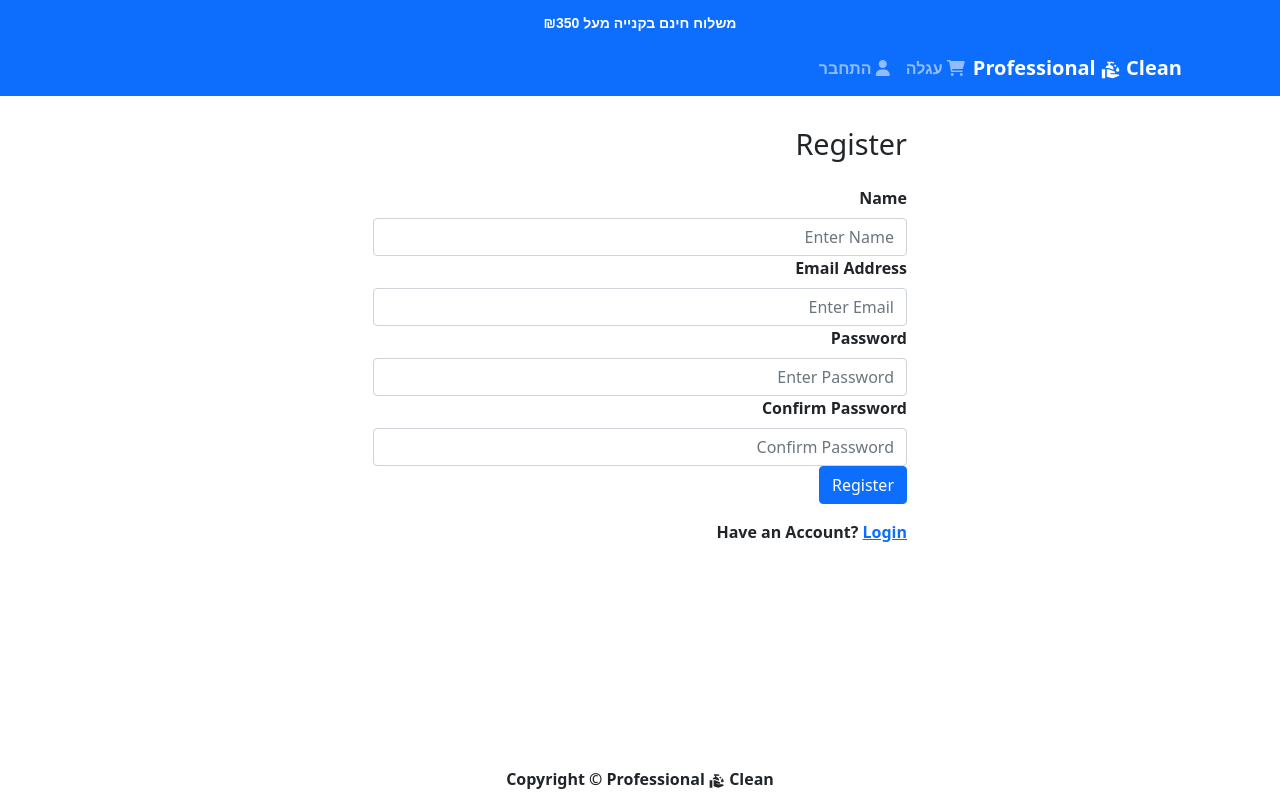
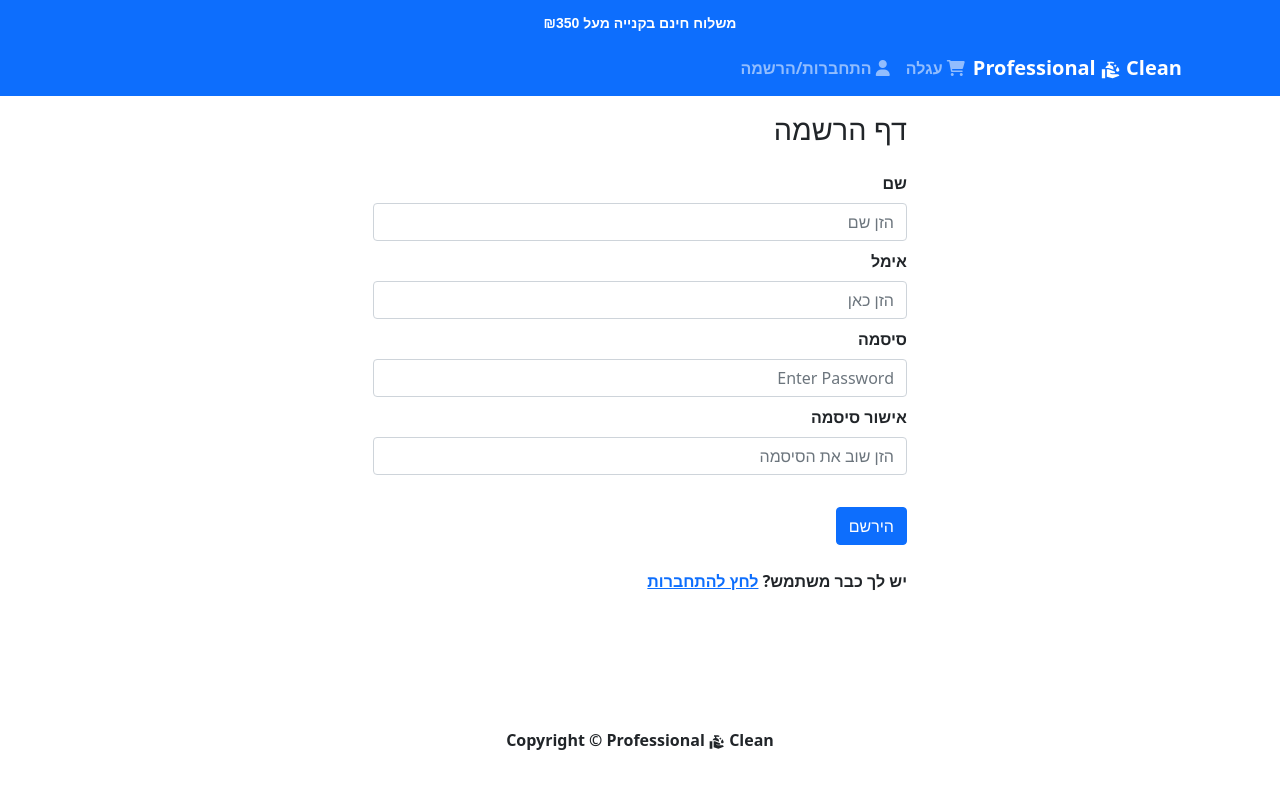
Before and after one commit to YakovTamam/Store-Project, a React (Create React App) app in the folder frontend/: page /register in a window 1280 px wide. Built offline with nearby package versions, Linux system fonts and the light colour scheme.

Commit message:
login register

```diff
--- a/frontend/src/App.css
+++ b/frontend/src/App.css
@@ -4,7 +4,7 @@
 }
 
 main {
-  min-height: 80vh;
+  min-height: 77vh;
 }
 
 body {
--- a/frontend/src/components/Footer.js
+++ b/frontend/src/components/Footer.js
@@ -7,7 +7,7 @@ const Footer = () => {
     <footer>
       <Container>
         <Row>
-          <Col className='text-center py-3'>
+          <Col className="text-center py-3">
             <strong>
               Copyright &copy; Professional <MdCleanHands /> Clean
             </strong>
--- a/frontend/src/components/Header.js
+++ b/frontend/src/components/Header.js
@@ -47,7 +47,7 @@ const Header = () => {
               ) : (
                 <LinkContainer to="/login">
                   <Nav.Link>
-                    <i className="fas fa-user"></i> התחבר
+                    <i className="fas fa-user"></i> התחברות/הרשמה
                   </Nav.Link>
                 </LinkContainer>
               )}
--- /dev/null
+++ b/frontend/src/components/NewCarousel.js
@@ -0,0 +1,41 @@
+import React, { useEffect } from "react";
+import { useDispatch, useSelector } from "react-redux";
+import { Link } from "react-router-dom";
+import { Carousel, Image } from "react-bootstrap";
+import Loader from "./Loader";
+import Message from "./Message";
+import { listTopProducts } from "../actions/productAction";
+
+export default function NewCarousel() {
+  const dispatch = useDispatch();
+
+  const productTopRated = useSelector((state) => state.productTopRated);
+  const { loading, error, products } = productTopRated;
+
+  useEffect(() => {
+    dispatch(listTopProducts());
+  }, [dispatch]);
+
+  return loading ? (
+    <Loader />
+  ) : error ? (
+    <Message variant="danger">{error}</Message>
+  ) : (
+    <>
+      <Carousel pause="hover" className="bg-dark">
+        {products.map((product) => (
+          <Carousel.Item key={product._id}>
+            <Link to={`/product/${product._id}`}>
+              <Image src={product.image} alt={product.name} fluid />
+              <Carousel.Caption className="carousel-caption">
+                <h2>
+                  {product.name} (₪{product.price})
+                </h2>
+              </Carousel.Caption>
+            </Link>
+          </Carousel.Item>
+        ))}
+      </Carousel>
+    </>
+  );
+}
--- a/frontend/src/components/NewProduct.js
+++ b/frontend/src/components/NewProduct.js
@@ -9,7 +9,7 @@ export default function NewProduct(product) {
     <button className="product-card">
       <img className="product-img" src={img} />
       <span className="product-p">₪3.86 / 100 מ"ל</span>
-      <span>₪17.90</span>
+      <span className="product-price">₪17.90</span>
       <div className="product-quantity">
         <button
           className="product-button"
--- a/frontend/src/components/product.css
+++ b/frontend/src/components/product.css
@@ -1,6 +1,6 @@
 .product-card {
-  width: 175px;
-  height: 285px;
+  width: 150px;
+  height: 280px;
   border-radius: 30px;
   display: flex;
   flex-direction: column;
@@ -21,12 +21,18 @@
   color: gray;
 }
 
+.product-price {
+  margin-right: 10px;
+  font-weight: bold;
+  font-family: fangsong;
+}
+
 .product-quantity {
   display: flex;
   height: 30px;
-  width: 75px;
-  justify-content: space-between;
-  margin-bottom: 5px;
+  width: 100%;
+  justify-content: space-around;
+  margin-bottom: 10px;
   align-items: center;
 }
 
--- a/frontend/src/index.css
+++ b/frontend/src/index.css
@@ -1,30 +1,28 @@
-main{
-  min-height: 80vh;
+main {
 }
 
 header {
-  margin-bottom: 15px;
 }
 
-.card-title{
+.card-title {
   min-height: 100px;
 }
 
-h1{
+h1 {
   font-size: 1.8rem;
   padding: 1rem 0;
 }
 
-h2{
+h2 {
   font-size: 1.4rem;
   padding: 0.5rem 0;
 }
 
-h3{
+h3 {
   padding: 1rem 0;
 }
 
-.rating span{
+.rating span {
   margin: 0.1rem;
 }
 
@@ -35,11 +33,11 @@ h3{
 
 .carousel-item-next,
 .carousel-item-prev,
-.carousel-item.active{
+.carousel-item.active {
   display: flex;
 }
 
-.carousel-caption{
+.carousel-caption {
   position: absolute;
   top: 0;
 }
@@ -51,10 +49,10 @@ h3{
 .carousel img {
   height: 300px;
   padding: 30px;
-  margin:40px;
+  margin: 40px;
   border-radius: 50%;
 }
 
-.carousel a{
+.carousel a {
   margin: 0 auto;
 }
--- a/frontend/src/screens/HomeScreen.js
+++ b/frontend/src/screens/HomeScreen.js
@@ -11,6 +11,7 @@ import { listProducts } from "../actions/productAction.js";
 import ProductsCarousel from "../components/ProductsCarousel.js";
 import { Link } from "react-router-dom";
 import NewProduct from "../components/NewProduct.js";
+import NewCarousel from "../components/NewCarousel.js";
 
 const HomeScreen = () => {
   const dispatch = useDispatch();
@@ -32,7 +33,7 @@ const HomeScreen = () => {
         keywords="electronics, buy electronics, cheap electronics"
       />
       {!keyword ? (
-        <ProductsCarousel />
+        <NewCarousel />
       ) : (
         <Link to="/" className="btn btn-outline-dark">
           חזור
--- a/frontend/src/screens/LoginScreen.js
+++ b/frontend/src/screens/LoginScreen.js
@@ -16,7 +16,7 @@ const LoginScreen = () => {
 
   const dispatch = useDispatch();
 
-  const userLogin = useSelector(state => state.userLogin);
+  const userLogin = useSelector((state) => state.userLogin);
   const { loading, error, userInfo } = userLogin;
 
   const redirect = location.search ? location.search.split("=")[1] : "/";
@@ -27,43 +27,45 @@ const LoginScreen = () => {
     }
   }, [navigate, userInfo, redirect]);
 
-  const submitHandler = e => {
+  const submitHandler = (e) => {
     e.preventDefault();
     dispatch(login(email, password));
   };
 
   return (
     <FormContainer>
-      <h1>Sign In</h1>
-      {error && <Message variant='danger'>{error}</Message>}
+      <h1>הרשמה</h1>
+      {error && <Message variant="danger">{error}</Message>}
       {loading && <Loader />}
       <Form onSubmit={submitHandler}>
-        <Form.Group controlId='email'>
-          <Form.Label>Email Address</Form.Label>
+        <Form.Group className="mb-2" controlId="email">
+          <Form.Label>דוא"ל</Form.Label>
           <Form.Control
-            type='email'
-            placeholder='Enter Email'
+            type="email"
+            placeholder="Enter Email"
             value={email}
-            onChange={e => setEmail(e.target.value)}></Form.Control>
+            onChange={(e) => setEmail(e.target.value)}
+          ></Form.Control>
         </Form.Group>
 
-        <Form.Group controlId='password'>
-          <Form.Label>Password</Form.Label>
+        <Form.Group className="mb-2" controlId="password">
+          <Form.Label>סיסמה</Form.Label>
           <Form.Control
-            type='password'
-            placeholder='Enter Password'
+            type="password"
+            placeholder="הזן סיסמה"
             value={password}
-            onChange={e => setPassword(e.target.value)}></Form.Control>
+            onChange={(e) => setPassword(e.target.value)}
+          ></Form.Control>
         </Form.Group>
-        <Button type='submit' variant='primary'>
-          Sign In
+        <Button className="mt-3" type="submit" variant="primary">
+          התחבר
         </Button>
       </Form>
-      <Row className='py-3'>
+      <Row className="py-5">
         <Col>
-          New Costumer?{" "}
+          לקוח חדש?{" "}
           <Link to={redirect ? `/register?redirect=${redirect}` : "/register"}>
-            Register
+            להרשמה לחץ כאן
           </Link>
         </Col>
       </Row>
--- a/frontend/src/screens/RegisterScreen.js
+++ b/frontend/src/screens/RegisterScreen.js
@@ -19,7 +19,7 @@ const RegisterScreen = () => {
 
   const dispatch = useDispatch();
 
-  const userRegister = useSelector(state => state.userRegister);
+  const userRegister = useSelector((state) => state.userRegister);
   const { loading, error, userInfo } = userRegister;
 
   const redirect = location.search ? location.search.split("=")[1] : "/";
@@ -30,7 +30,7 @@ const RegisterScreen = () => {
     }
   }, [navigate, userInfo, redirect]);
 
-  const submitHandler = e => {
+  const submitHandler = (e) => {
     e.preventDefault();
     if (password !== confirmPassword) {
       setMessage("Passwords do not match");
@@ -42,56 +42,60 @@ const RegisterScreen = () => {
 
   return (
     <FormContainer>
-      <h1>Register</h1>
-      {message && <Message variant='danger'>{message}</Message>}
-      {error && <Message variant='danger'>{error}</Message>}
+      <h1>דף הרשמה</h1>
+      {message && <Message variant="danger">{message}</Message>}
+      {error && <Message variant="danger">{error}</Message>}
       {loading && <Loader />}
       <Form onSubmit={submitHandler}>
-        <Form.Group controlId='Name'>
-          <Form.Label>Name</Form.Label>
+        <Form.Group className="mb-2" controlId="Name">
+          <Form.Label>שם</Form.Label>
           <Form.Control
-            type='name'
-            placeholder='Enter Name'
+            type="name"
+            placeholder="הזן שם"
             value={name}
-            onChange={e => setName(e.target.value)}></Form.Control>
+            onChange={(e) => setName(e.target.value)}
+          ></Form.Control>
         </Form.Group>
 
-        <Form.Group controlId='email'>
-          <Form.Label>Email Address</Form.Label>
+        <Form.Group className="mb-2" controlId="email">
+          <Form.Label>אימל</Form.Label>
           <Form.Control
-            type='email'
-            placeholder='Enter Email'
+            type="email"
+            placeholder="הזן כאן"
             value={email}
-            onChange={e => setEmail(e.target.value)}></Form.Control>
+            onChange={(e) => setEmail(e.target.value)}
+          ></Form.Control>
         </Form.Group>
 
-        <Form.Group controlId='password'>
-          <Form.Label>Password</Form.Label>
+        <Form.Group className="mb-2" controlId="password">
+          <Form.Label>סיסמה</Form.Label>
           <Form.Control
-            type='password'
-            placeholder='Enter Password'
+            type="password"
+            placeholder="Enter Password"
             value={password}
-            onChange={e => setPassword(e.target.value)}></Form.Control>
+            onChange={(e) => setPassword(e.target.value)}
+          ></Form.Control>
         </Form.Group>
 
-        <Form.Group controlId='confirmPassword'>
-          <Form.Label>Confirm Password</Form.Label>
+        <Form.Group className="mb-2" controlId="confirmPassword">
+          <Form.Label>אישור סיסמה</Form.Label>
           <Form.Control
-            type='password'
-            placeholder='Confirm Password'
+            type="password"
+            placeholder="הזן שוב את הסיסמה"
             value={confirmPassword}
-            onChange={e => setConfirmPassword(e.target.value)}></Form.Control>
+            onChange={(e) => setConfirmPassword(e.target.value)}
+          ></Form.Control>
         </Form.Group>
 
-        <Button type='submit' variant='primary'>
-          Register
+        <Button type="submit" variant="primary" className="mt-4">
+          הירשם
         </Button>
       </Form>
-      <Row className='py-3'>
+      <Row className="py-4">
         <Col>
-          Have an Account?{" "}
+          יש לך כבר משתמש?{" "}
           <Link to={redirect ? `/login?redirect=${redirect}` : "/login"}>
-            Login
+            לחץ להתחברות
           </Link>
         </Col>
       </Row>
```
